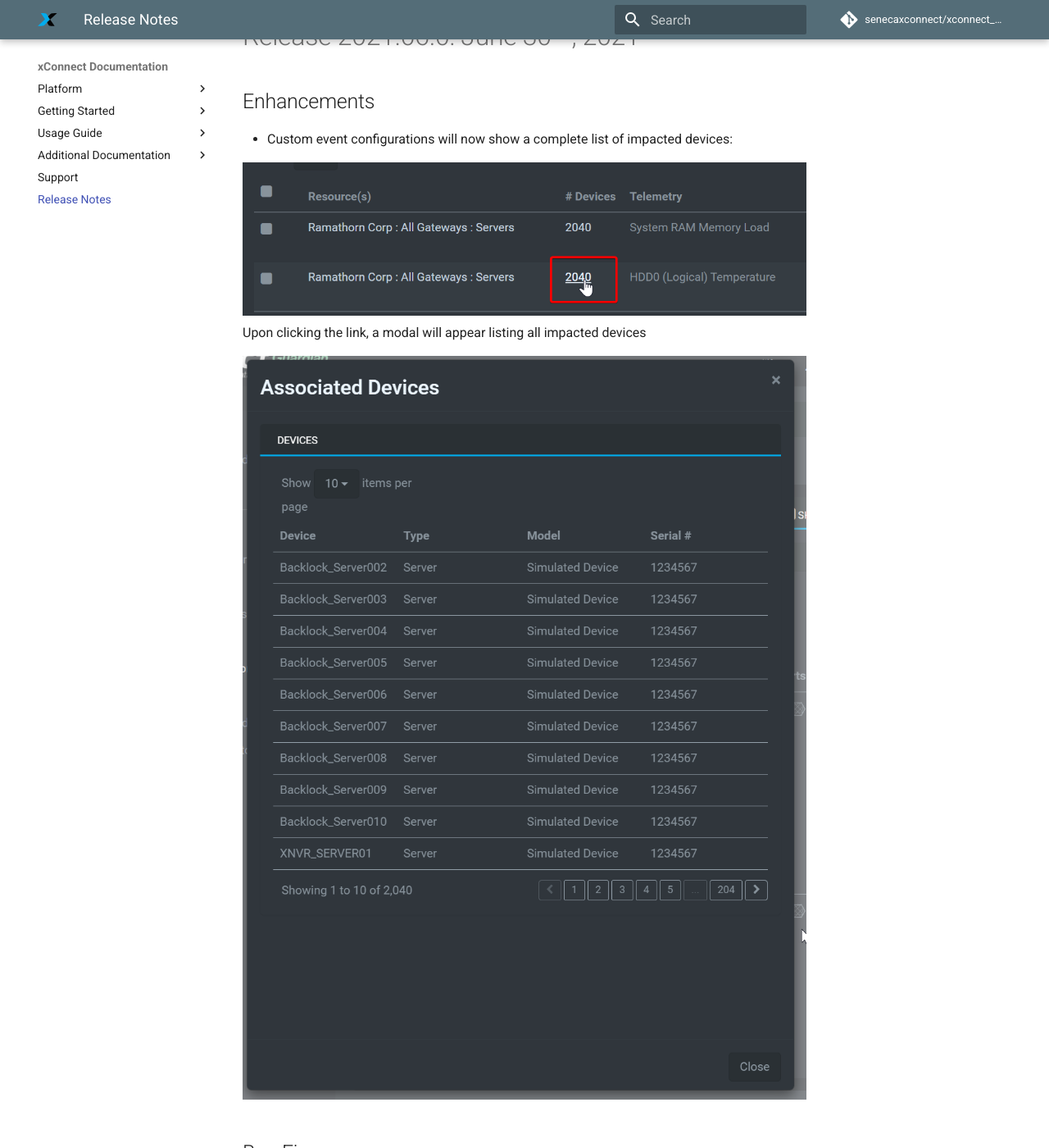
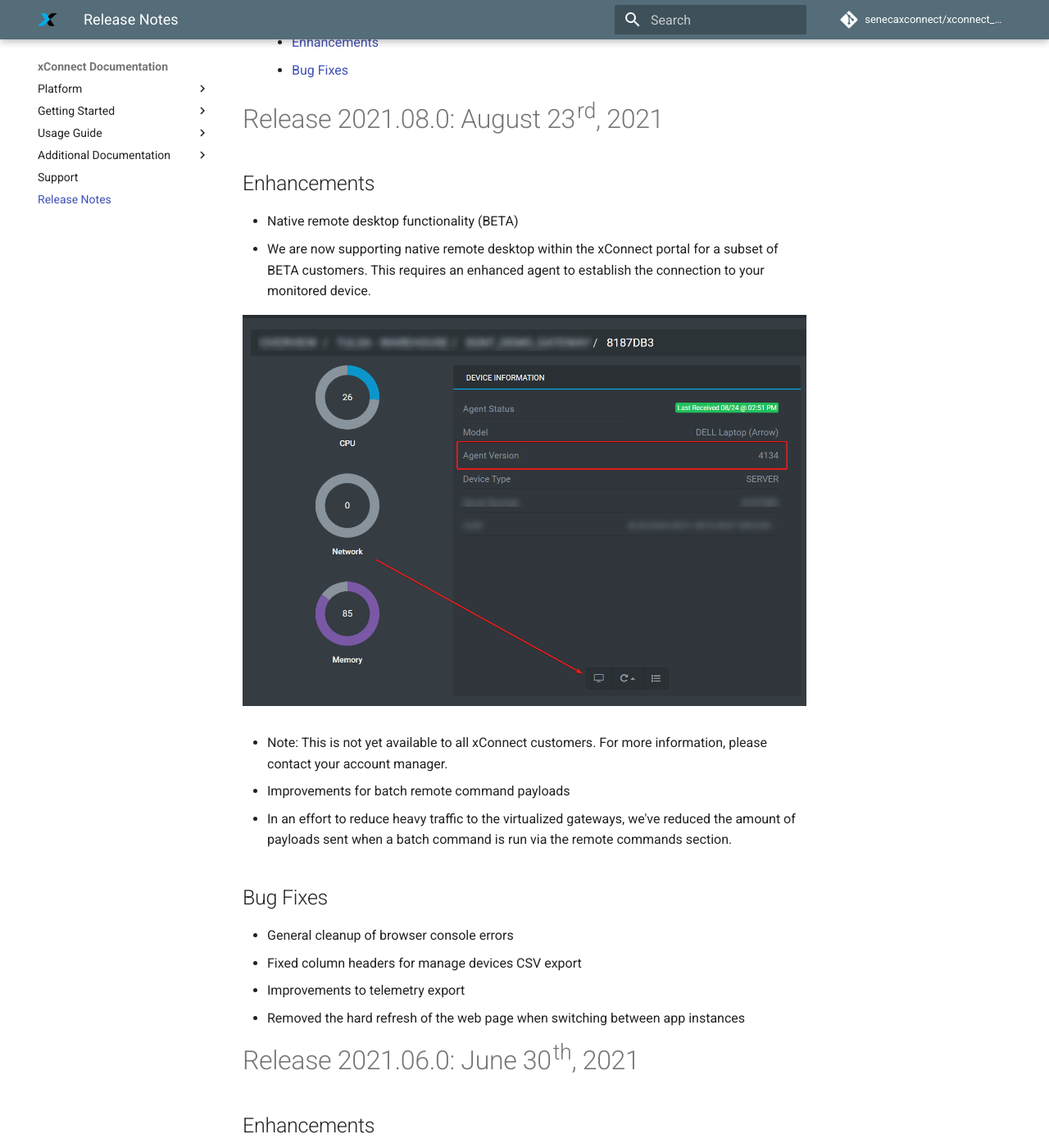
Before and after one commit to senecaxconnect/xconnect_docs, an MkDocs documentation site: the page built from docs/Release_Notes.md, in a window 1280 px wide and 1400 px high, scrolled down 1358 px. Shown: the whole window at 82% size. Built offline with MkDocs 1.6.1 and Material for MkDocs 9.7.7, drawn with Linux system fonts in a browser that asks for light colours; comment, search, counter and statistics services are not loaded; some of the changed text lies outside the part shown.

Commit message:
2021.08.0 release notes

```diff
--- a/docs/Release_Notes.md
+++ b/docs/Release_Notes.md
@@ -1,5 +1,25 @@
 # xConnect Release Notes
 [TOC]
+# Release 2021.08.0: August 23rd, 2021
+## Enhancements
+- Native remote desktop functionality (BETA)
+   - We are now supporting native remote desktop within the xConnect portal for a subset of BETA customers.
+  This requires an enhanced agent to establish the connection to your monitored device.
+
+![rdp](images/2021080_rdp.png)
+
+  - Note: This is not yet available to all xConnect customers. For more information, please contact your account manager.
+
+- Improvements for batch remote command payloads
+   - In an effort to reduce heavy traffic to the virtualized gateways,
+     we've reduced the amount of payloads sent when a batch command is run via the remote commands section.
+
+## Bug Fixes
+- General cleanup of browser console errors
+- Fixed column headers for manage devices CSV export
+- Improvements to telemetry export
+- Removed the hard refresh of the web page when switching between app instances
+
 # Release 2021.06.0: June 30th, 2021
 ## Enhancements
 - Custom event configurations will now show a complete list of impacted devices:
```
Also changed, not shown: docs/images/2021080_rdp.png (added).
